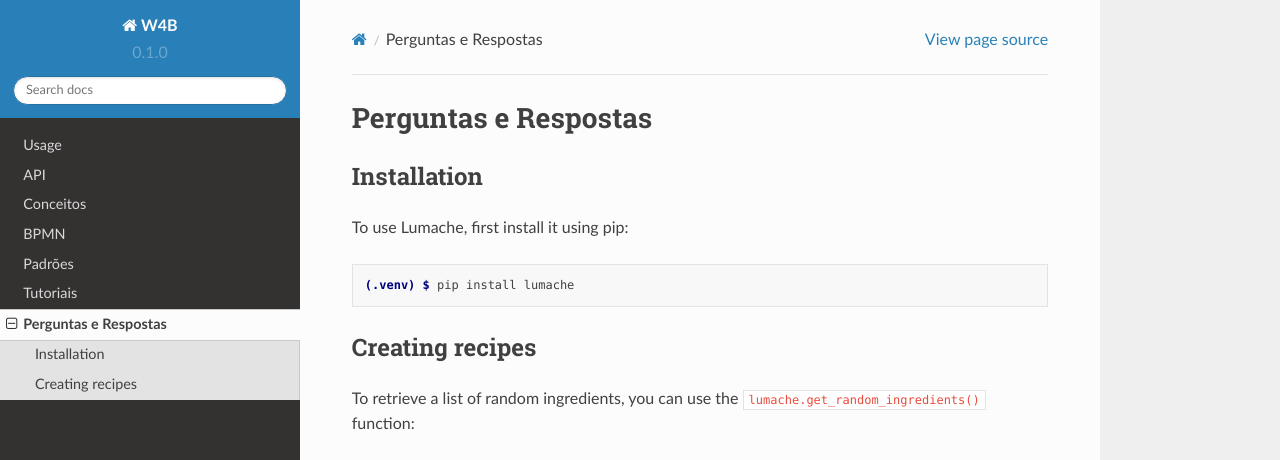
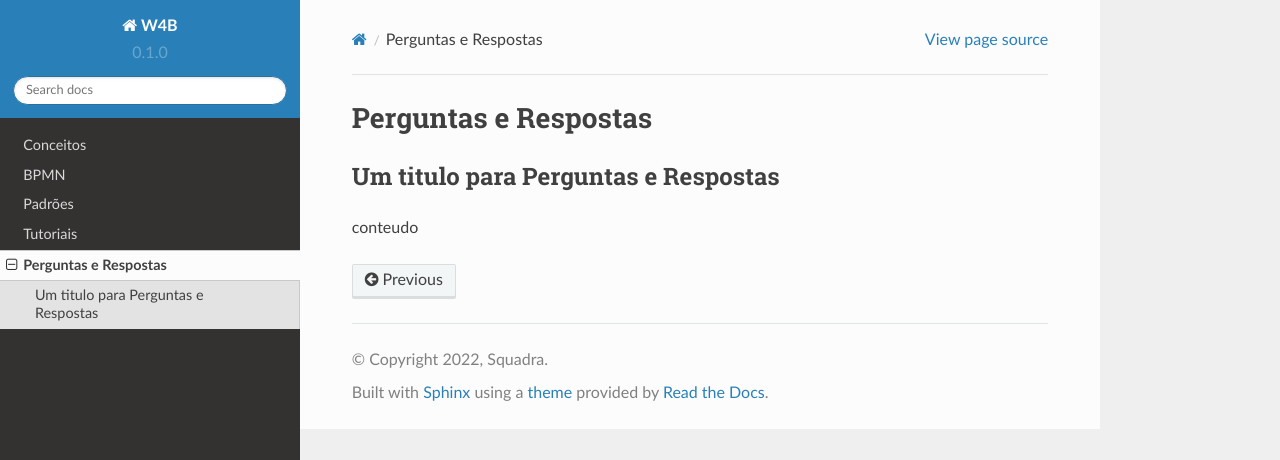
Before and after one commit to dougramalho/wings, a Sphinx documentation site: the page built from docs/source/qna.rst, in a window 1280 px wide and 1095 px high. Shown: the top 460 px of the window. Built offline with Sphinx 7.4.7 and the Read the Docs theme 2.0.0, drawn with Linux system fonts in a browser that asks for light colours; some of the changed text lies outside the part shown; grey boxes are pictures that could not be loaded.

```diff
--- a/docs/source/index.rst
+++ b/docs/source/index.rst
@@ -12,13 +12,11 @@ how to :ref:`installation` the project.
 
    Este projeto está em desenvolvimento.
 
-Contents
+Tópicos
 --------
 
 .. toctree::
 
-   usage
-   api
    conceitos
    bpmn
    padroes
--- a/docs/source/qna.rst
+++ b/docs/source/qna.rst
@@ -1,33 +1,7 @@
 Perguntas e Respostas
 =====
 
-.. _installation:
-
-Installation
-------------
-
-To use Lumache, first install it using pip:
-
-.. code-block:: console
-
-   (.venv) $ pip install lumache
-
-Creating recipes
+Um titulo para Perguntas e Respostas
 ----------------
 
-To retrieve a list of random ingredients,
-you can use the ``lumache.get_random_ingredients()`` function:
-
-.. autofunction:: lumache.get_random_ingredients
-
-The ``kind`` parameter should be either ``"meat"``, ``"fish"``,
-or ``"veggies"``. Otherwise, :py:func:`lumache.get_random_ingredients`
-will raise an exception.
-
-.. autoexception:: lumache.InvalidKindError
-
-For example:
-
->>> import lumache
->>> lumache.get_random_ingredients()
-['shells', 'gorgonzola', 'parsley']
+conteudo
```
Also changed, not shown: docs/source/bpmn.rst (+2 -28 lines), docs/source/conceitos.rst (+2 -28 lines), docs/source/padroes.rst (+2 -28 lines), docs/source/tutoriais.rst (+2 -28 lines).
